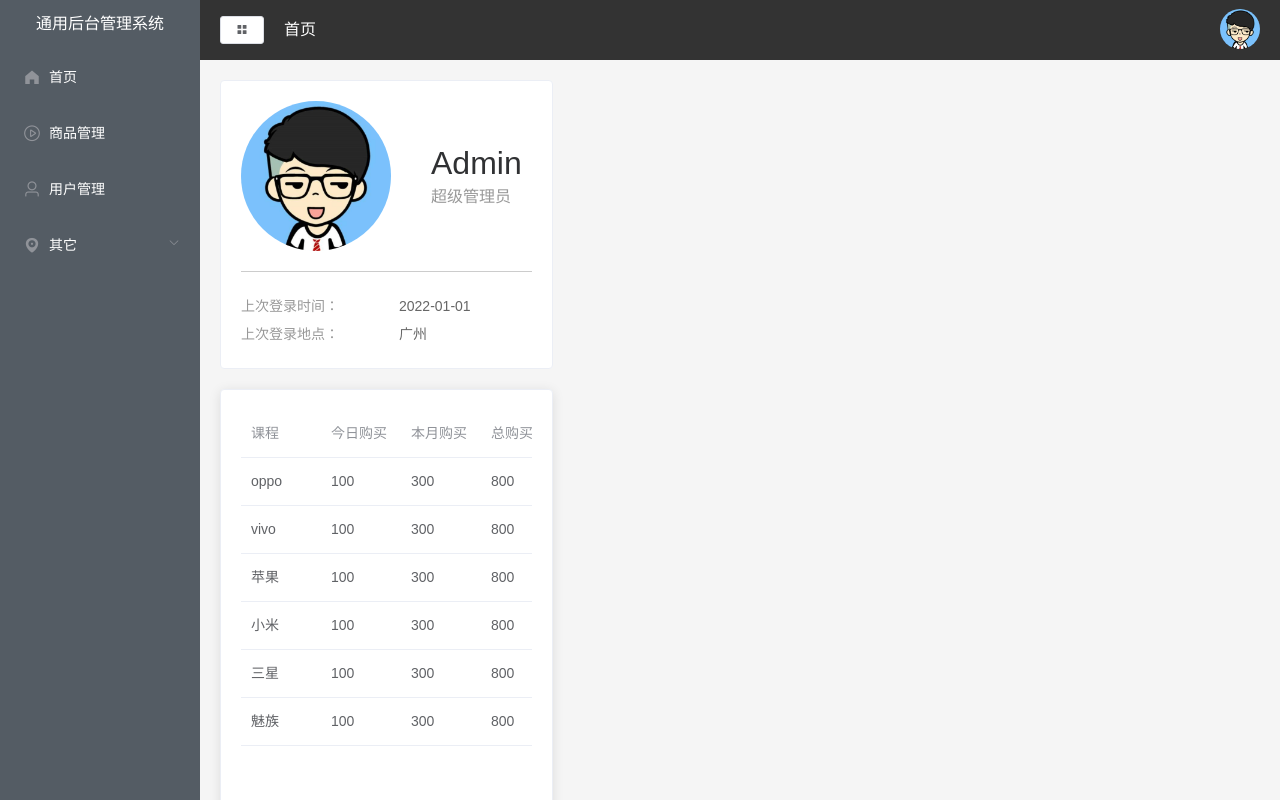
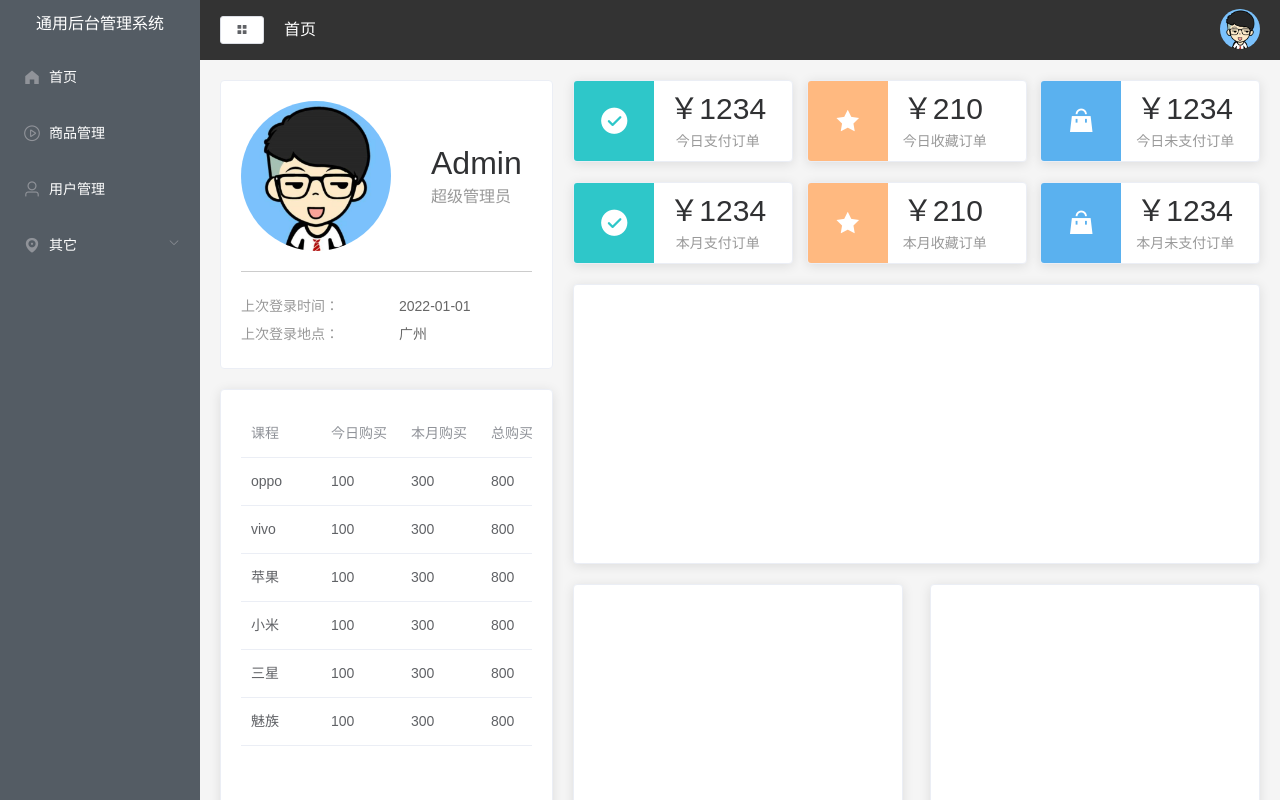
Before and after one commit to Jammillk/vue_manage, a Vue app: page /home in a window 1280 px wide. Built offline with nearby package versions, Linux system fonts and the light colour scheme.

Commit message:
feat:使用el-card布局右侧

```diff
--- a/views/home/index.vue
+++ b/views/home/index.vue
@@ -16,7 +16,7 @@
       </el-card>
       <el-card style="margin-top: 20px; height: 460px">
         <el-table :data="tableData">
-<!--prop对应对象中的键名   key是name、todayBuy这些       -->
+          <!--prop对应对象中的键名   key是name、todayBuy这些       -->
           <el-table-column
               v-for="(val, key) in tableLabel"
               :key="key"
@@ -26,6 +26,29 @@
         </el-table>
       </el-card>
     </el-col>
+    <el-col :span="16" style="margin-top: 20px">
+      <div class="num">
+        <el-card
+            v-for="item in countData"
+            :key="item.name"
+            :body-style="{display:'flex', padding:0 }">
+          <i class="icon" :class="'el-icon-'+item.icon" :style="{background: item.color}"></i>
+          <div class="detail">
+            <p class="num">￥{{ item.value }}</p>
+            <p class="txt">{{ item.name }}</p>
+          </div>
+        </el-card>
+
+      </div>
+
+      <el-card style="height: 280px"></el-card>
+
+      <div class="graph">
+        <el-card style="height: 265px"></el-card>
+        <el-card style="height: 265px"></el-card>
+      </div>
+    </el-col>
+
   </el-row>
 </template>
 
@@ -78,7 +101,46 @@
         todayBuy: '今日购买',
         monthBuy: '本月购买',
         totalBuy: '总购买'
-      }
+      },
+      countData: [
+        {
+          name: "今日支付订单",
+          value: 1234,
+          icon: "success",
+          color: "#2ec7c9",
+        },
+        {
+          name: "今日收藏订单",
+          value: 210,
+          icon: "star-on",
+          color: "#ffb980",
+        },
+        {
+          name: "今日未支付订单",
+          value: 1234,
+          icon: "s-goods",
+          color: "#5ab1ef",
+        },
+        {
+          name: "本月支付订单",
+          value: 1234,
+          icon: "success",
+          color: "#2ec7c9",
+        },
+        {
+          name: "本月收藏订单",
+          value: 210,
+          icon: "star-on",
+          color: "#ffb980",
+        },
+        {
+          name: "本月未支付订单",
+          value: 1234,
+          icon: "s-goods",
+          color: "#5ab1ef",
+        },
+      ]
+
     }
   }
 }
```
